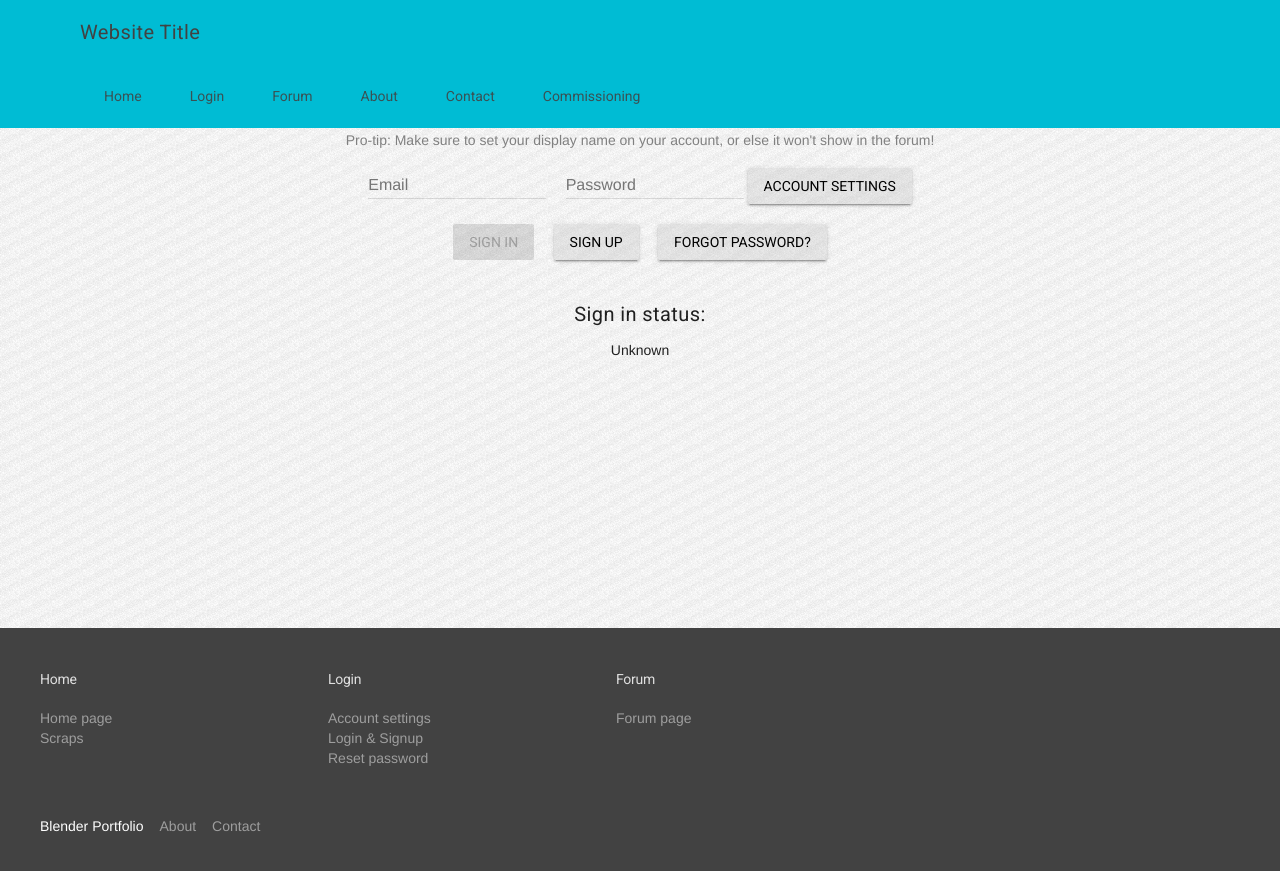
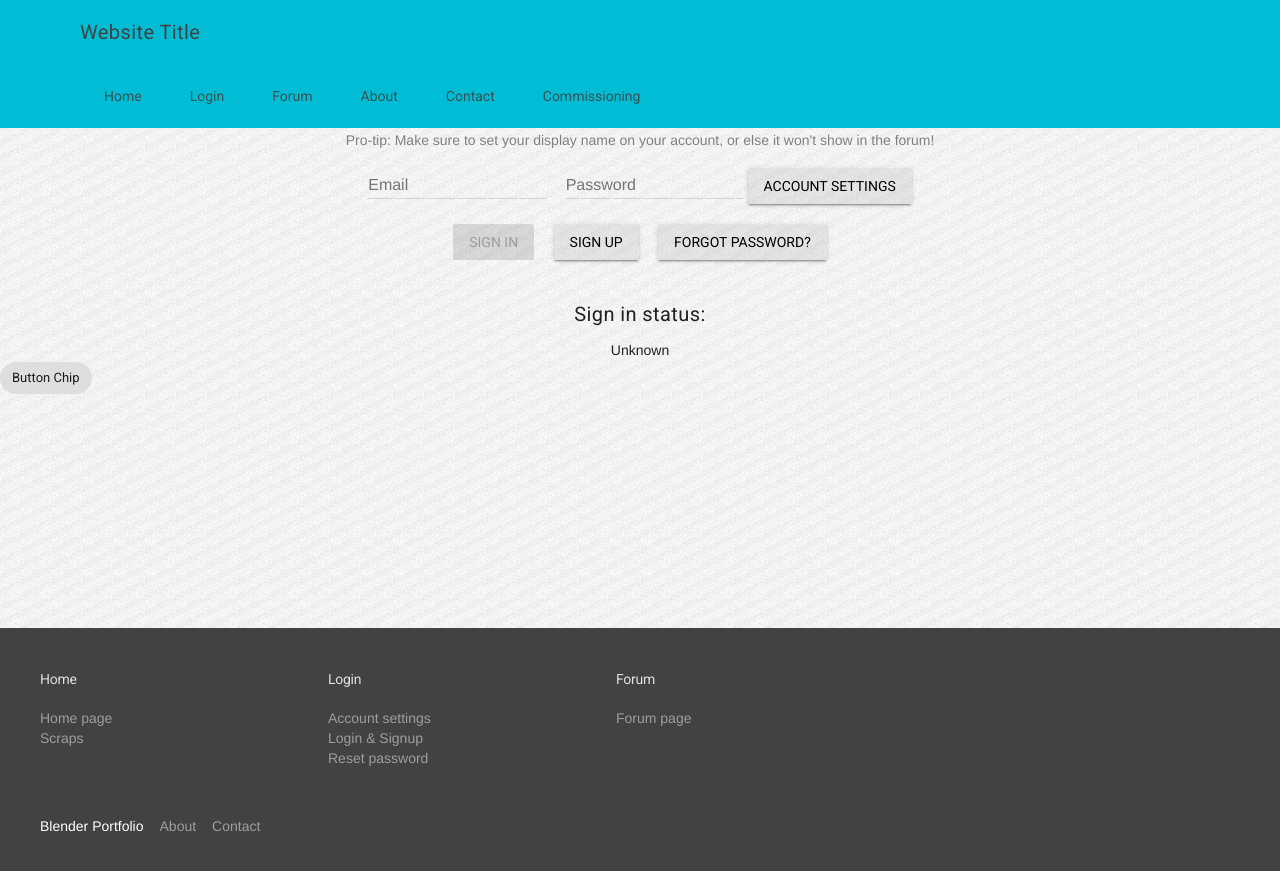
Before and after one commit to slothgamez/fireplex.github.io, a Jekyll site: the page firebase/login/index.html, which Jekyll copies as it is, in a window 1280 px wide. Shown: the top 871 px of the page. Built offline with Jekyll 4.4.1, drawn with Linux system fonts in a browser that asks for light colours; nearby versions of some CDN libraries; comment, search, counter and statistics services are not loaded.

Commit message:
Update index.html

```diff
--- a/firebase/login/index.html
+++ b/firebase/login/index.html
@@ -210,6 +215,9 @@
             <br /><h5>Sign in status:</h5><span id="quickstart-sign-in-status">Unknown</span>
           </div>
           </div>
+					<button type="button" class="mdl-chip">
+							<span class="mdl-chip__text">Button Chip</span>
+					</button>
         </main>
 	  <footer class="mdl-mega-footer">
             <div class="mdl-mega-footer__middle-section">
```
Also changed, not shown: other parts of firebase/login/index.html (+5 -0 lines).
